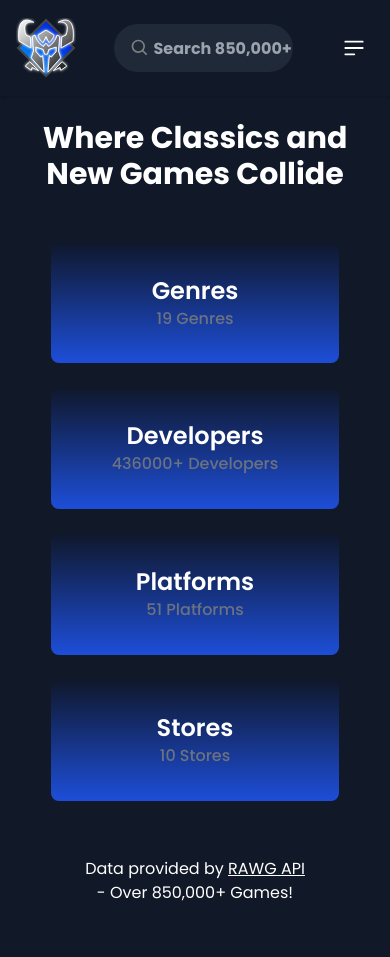
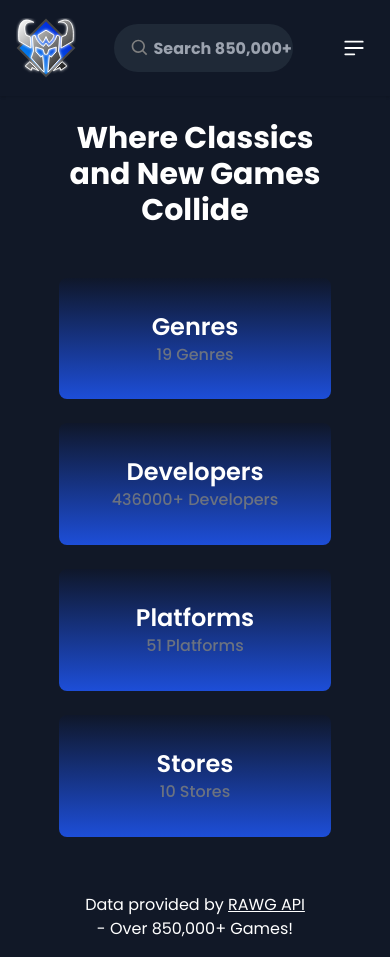
Before and after one commit to CodeExpert8081/react-game-site, a Next.js app: page / in a window 390 px wide. Before the commit the page ends 921 px from the top, so only its background shows below. Built offline with nearby package versions, Linux system fonts and the light colour scheme.

Commit message:
added 8px padding left/right for main container children for mobile screens

```diff
--- a/app/layout.tsx
+++ b/app/layout.tsx
@@ -26,7 +26,7 @@ export default function RootLayout({ children }: { children: React.ReactNode })
           <Navbar />
           <div className="flex">
             <Sidebar />
-            <main className="container mx-auto m-6 md:px-4 border- border-blue-500-">{children}</main>
+            <main className="container mx-auto m-6 px-2 md:px-4 ">{children}</main>
           </div>
           <Footer />
         </ReduxProvider>
```
